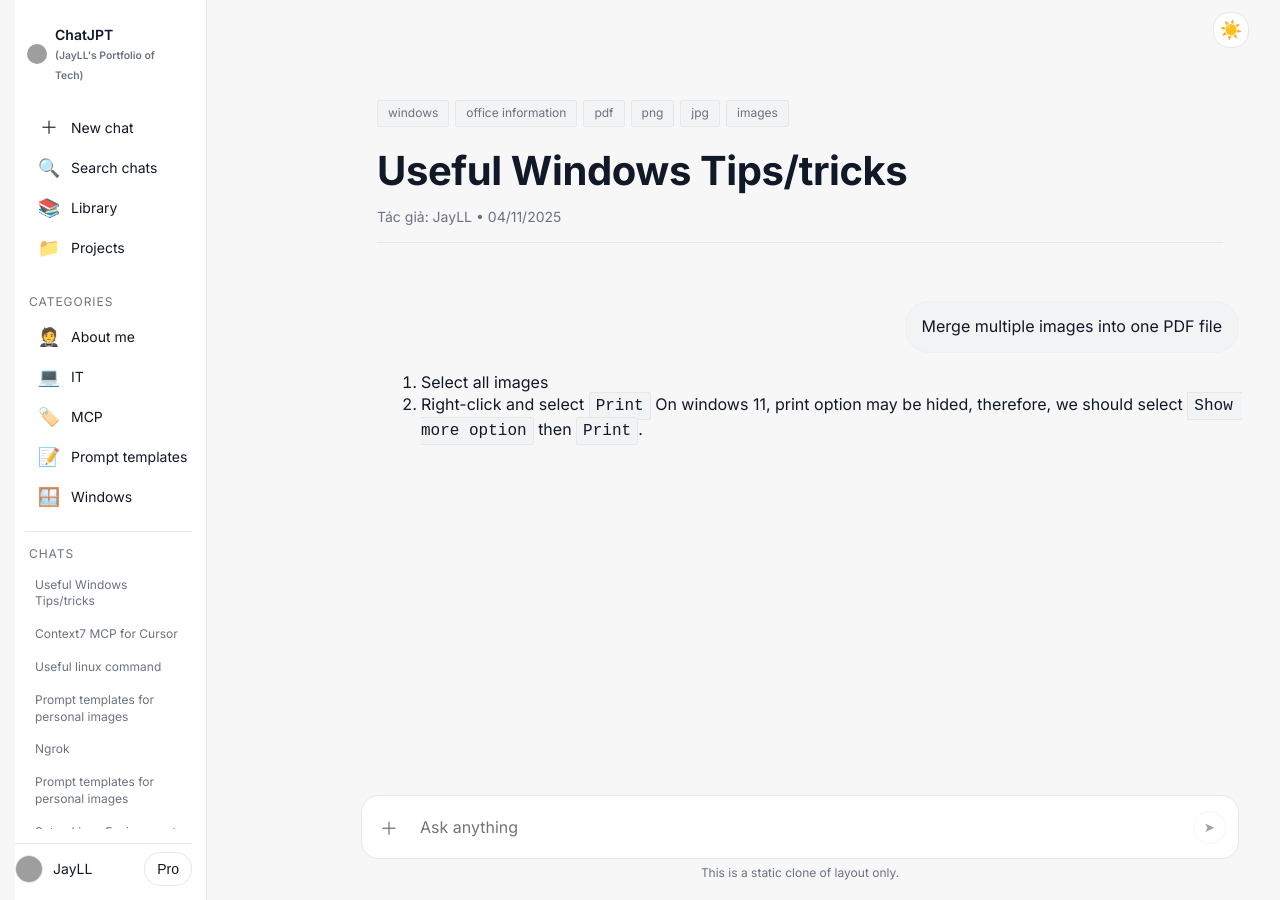
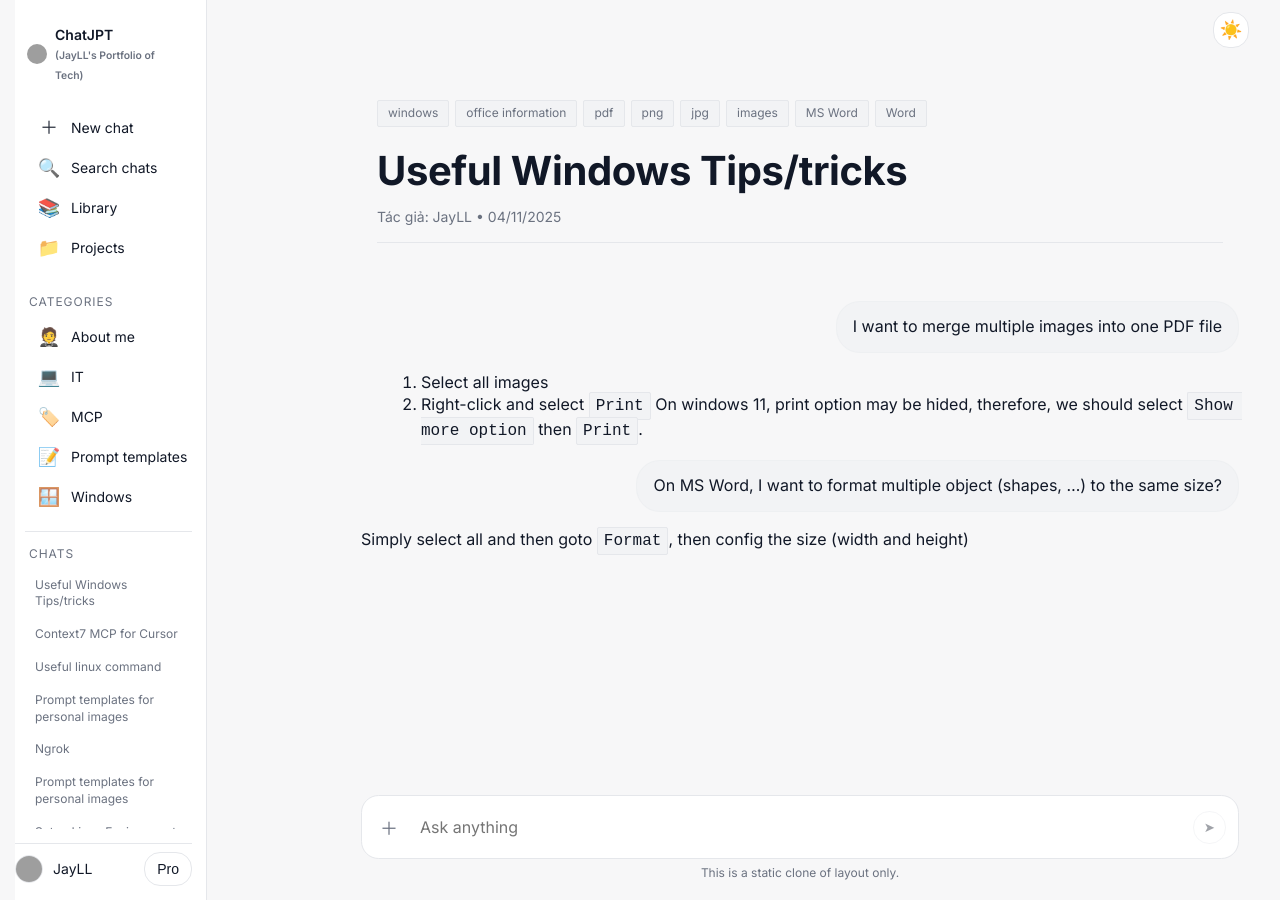
Before and after one commit to jayll1303/jayll1303.github.io, a Jekyll site: the page built from _posts/2025-11-04-windows-tips.md, in a window 1280 px wide. Built offline with Jekyll 4.4.1, drawn with Linux system fonts in a browser that asks for light colours; grey boxes are pictures that could not be loaded.

Commit message:
chore(content): sync from private

````diff
--- a/_posts/2025-11-04-windows-tips.md
+++ b/_posts/2025-11-04-windows-tips.md
@@ -3,12 +3,16 @@ layout: post
 title: "Useful Windows Tips/tricks"
 date: 2025-11-04 01:09:22 +0000
 categories: [Windows]
-tags: [windows, office information, pdf, png, jpg, images]
+tags: [windows, office information, pdf, png, jpg, images, MS Word, Word]
 author: "JayLL"
 ---
 
-## Merge multiple images into one PDF file
+## I want to merge multiple images into one PDF file
 
 1. Select all images
 2. Right-click and select ```Print```
 On windows 11, print option may be hided, therefore, we should select ```Show more option``` then ```Print```.
+
+## On MS Word, I want to format multiple object (shapes, ...) to the same size?
+
+Simply select all and then goto ```Format```, then config the size (width and height)
````
